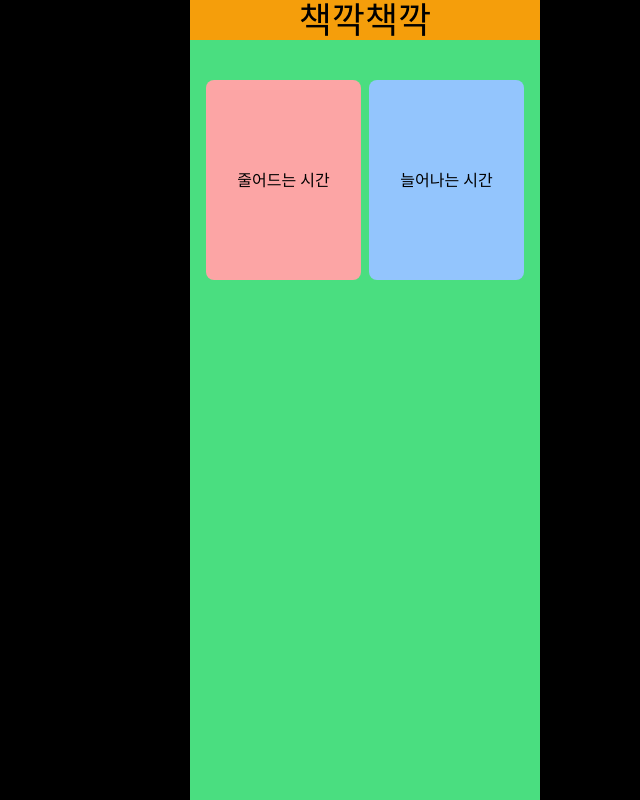
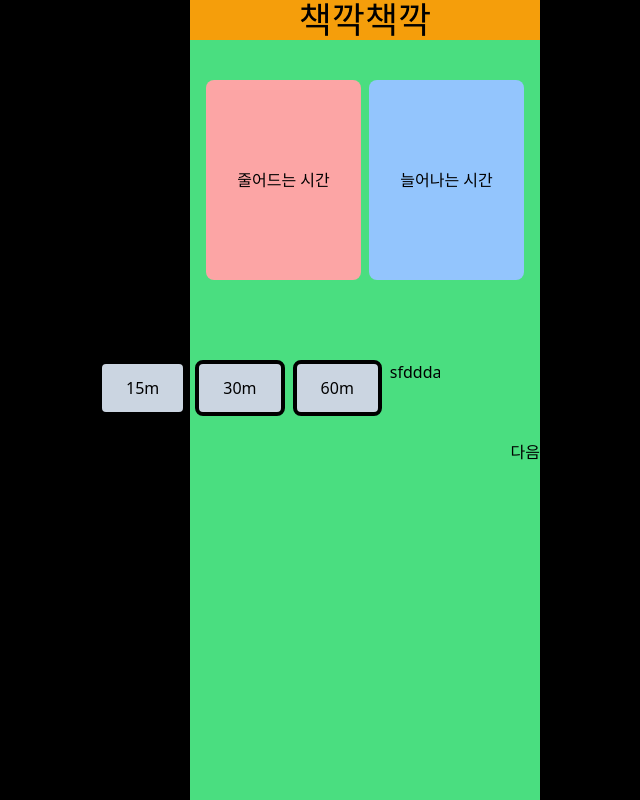
Before and after one commit to kwani6684/bookclock, a Next.js app: page /timer in a window 1280 px wide. Shown: the whole page, without its empty margins (275-915 px from the left). Built offline with nearby package versions, Linux system fonts and the light colour scheme.

Commit message:
Refactor: timerStart 와 timerCircle 분리

```diff
--- a/src/app/(pages)/timer/page.tsx
+++ b/src/app/(pages)/timer/page.tsx
@@ -3,6 +3,7 @@
 import InfinityTimer from '@/app/components/timer/InfinityTimer'
 import TimerCircle from '@/app/components/timer/timerCircle'
 import TimerSelect from '@/app/components/timer/timerSelect'
+import TimerStart from '@/app/components/timer/timerStart'
 import { RootState } from '@/redux/store'
 import { useSelector } from 'react-redux'
 
@@ -12,10 +13,11 @@ const Timer = () => {
   return (
     <div>
       <TimerSelect />
-      <div className="flex justify-center">
+      <div className="flex justify-center ">
         {isWhatTimer !== 0 &&
           (isWhatTimer === -1 ? <TimerCircle /> : <InfinityTimer />)}
       </div>
+      <TimerStart />
     </div>
   )
 }
--- /dev/null
+++ b/src/app/components/timer/timerStart.tsx
@@ -0,0 +1,36 @@
+import { motion } from 'framer-motion'
+import { AppDispatch, RootState } from '@/redux/store'
+import { useDispatch, useSelector } from 'react-redux'
+import { setAngle } from '@/redux/features/angleSlice'
+
+const TimerStart = () => {
+  const dispatch = useDispatch<AppDispatch>()
+  const angle = useSelector((state: RootState) => state.angleReducer)
+  const handleAngle = (a: number) => {
+    dispatch(setAngle(a))
+  }
+  return (
+    <div className="flex-col py-10">
+      <motion.div animate={{ x: -100 }} className="flex overflow-x-hidden">
+        <div className="flex justify-center px-1 ">
+          {[45, 90, 180].map((selectedAngle, i) => {
+            return (
+              <button
+                key={i}
+                onClick={() => handleAngle(selectedAngle)}
+                className={`main-button-container mx-1 ${angle.angle === selectedAngle ? 'bg-blue-400' : ''}`}
+              >
+                {selectedAngle / 3}m
+              </button>
+            )
+          })}
+        </div>
+        <div>sfdddaddd</div>
+      </motion.div>
+      <div className="flex py-6 justify-end">
+        <button>다음</button>
+      </div>
+    </div>
+  )
+}
+export default TimerStart
```
